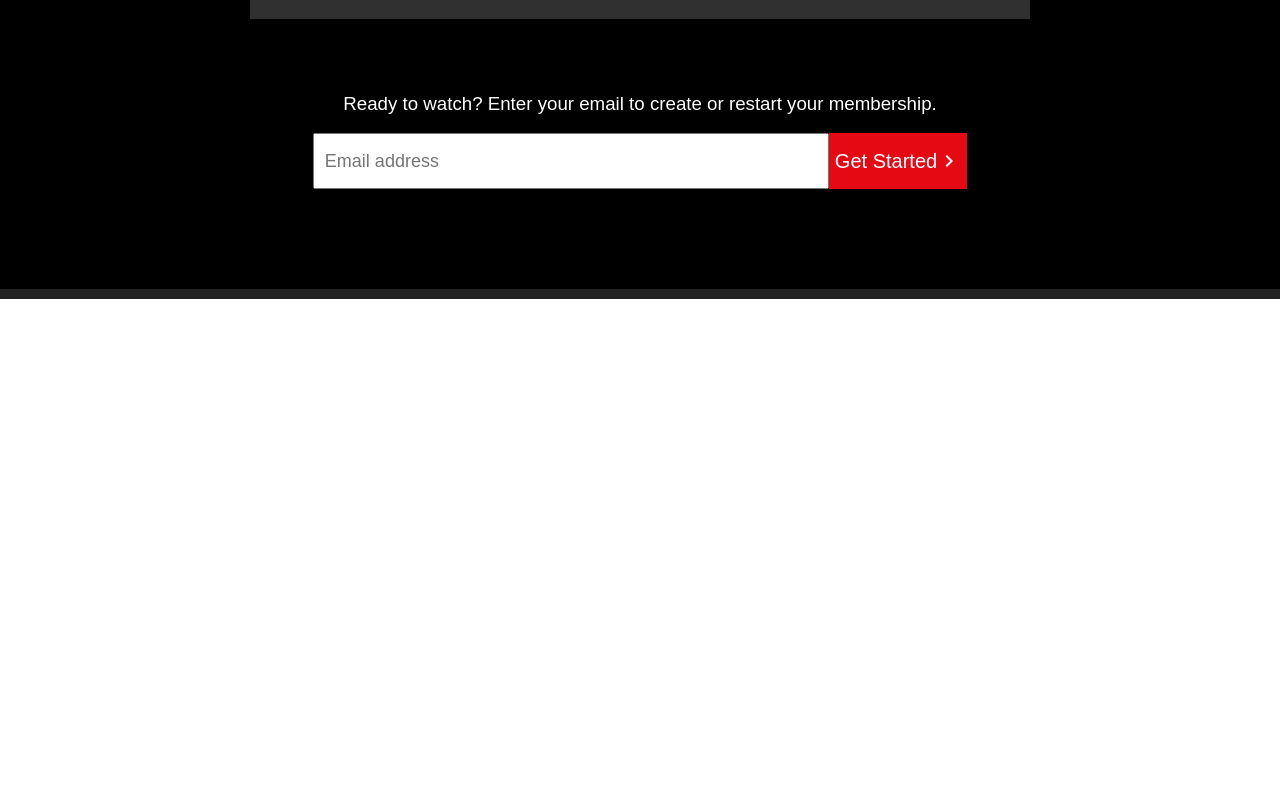
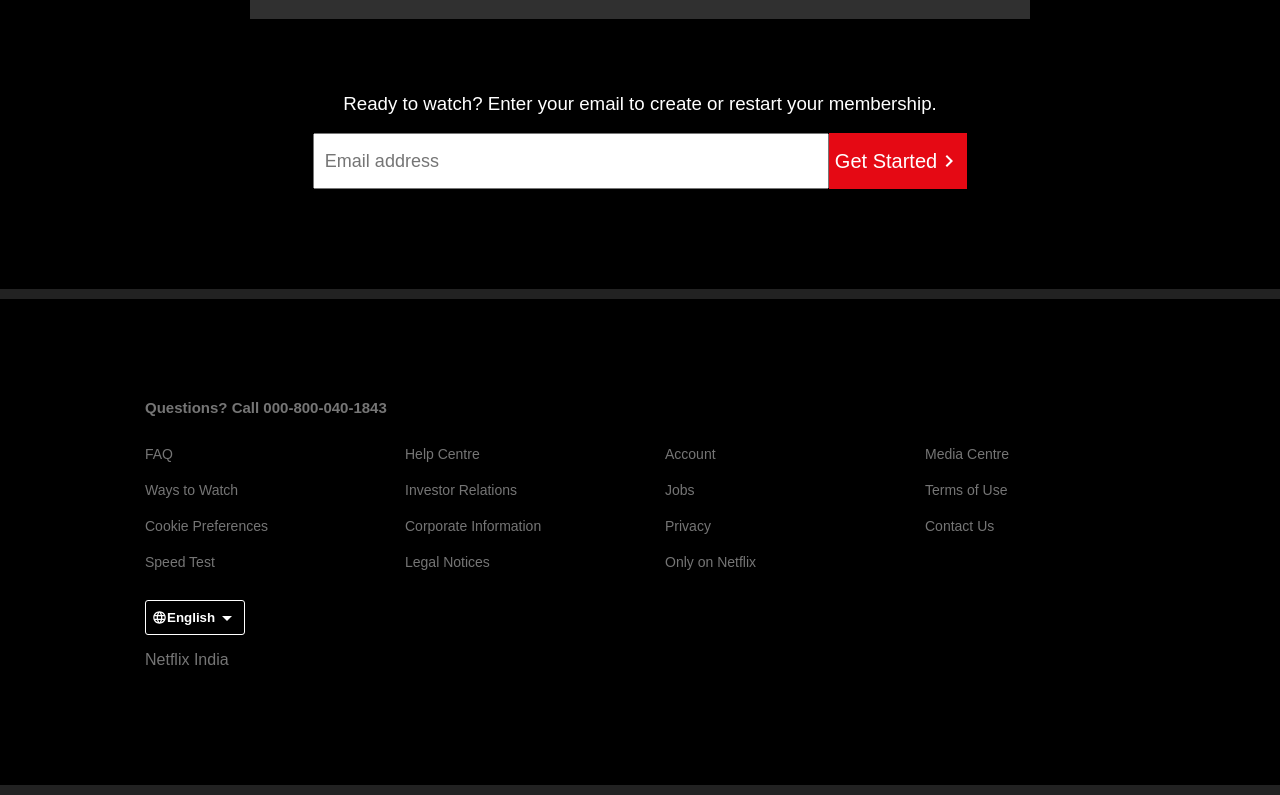
Before and after one commit to ayushthakur3001/Netflix_clone, a React (Create React App) app: page / in a window 1280 px wide. Shown: the part 4319-5114 px from the top of the page. Before the commit the page ends 4618 px from the top, so only its background shows below. Built offline with nearby package versions, Linux system fonts and the light colour scheme.

Commit message:
Footer Section Added

```diff
--- a/src/App.js
+++ b/src/App.js
@@ -5,6 +5,7 @@ import { Download } from './pages/Download'
 import { Watch } from './pages/Watch'
 import { Kids } from './pages/Kids'
 import { Faq } from './pages/FAQ'
+import { Footer } from './pages/Footer'
 const App = () => {
   return (
     <div className='app'>
@@ -14,6 +15,7 @@ const App = () => {
       <Watch />
       <Kids/>
       <Faq/>
+      <Footer/>
     </div>
   )
 }
--- /dev/null
+++ b/src/pages/Footer/index.js
@@ -0,0 +1,43 @@
+import "./style.scss";
+import { Language } from "../../components/Language";
+const links = [
+  ["FAQ", "Ways to Watch", "Cookie Preferences", "Speed Test"],
+
+  [
+    "Help Centre",
+    "Investor Relations",
+    "Corporate Information",
+    "Legal Notices",
+  ],
+
+  ["Account", "Jobs", "Privacy", "Only on Netflix"],
+  ["Media Centre", "Terms of Use", "Contact Us"],
+];
+
+const FooterList = ({ list }) => {
+  return (
+    <ul className="list">
+      {list.map((li) => (
+        <li key={Math.random()}>{li}</li>
+      ))}
+    </ul>
+  );
+};
+
+export const Footer = () => {
+  return (
+    <div className="footer">
+      <h5>Questions? <span>Call 000-800-040-1843</span></h5>
+      <div className="lists">
+        {links.map((list) => (
+          <FooterList key={Math.random()} list={list} />
+        ))}
+      </div>
+      <div className='ending'>
+      <Language  />
+      <p>Netflix India</p>
+      </div>
+
+    </div>
+  );
+};
--- /dev/null
+++ b/src/pages/Footer/style.scss
@@ -0,0 +1,62 @@
+@import '../../global.scss';
+.footer{
+  background-color: black;
+  display: flex;
+  flex-direction: column;
+  color: rgb(117,117,117);
+  border-bottom: 10px solid rgb(34,34,34);
+  font-family: sans-serif;
+  padding: 100px;
+  @include mobile{
+    padding: 50px 0 0px 20px;
+
+  }
+  h5{
+    margin: 0 45px;
+    font-size: 15px;
+    font-family: sans-serif;
+    span{
+      cursor: pointer;
+      &:hover{
+        text-decoration: underline;
+      }
+    }
+    @include mobile{
+      margin: 0 10px;
+    }
+  }
+  @include mobile{
+      flex-direction: column;
+      height: 80vh;
+
+  }
+  .ending{
+    margin-left: 45px;
+    @include mobile{
+      margin: 0 10px;
+    }
+  }
+}
+.lists{
+  display: flex;
+  flex-wrap: wrap;
+}
+.list{
+  width:170px ;
+  margin: 10px 45px;
+  padding: 0;
+  @include mobile{
+    width: 130px;
+    margin: 5px 10px;
+  }
+  li{
+    font-size: 14px;
+    list-style-type: none;
+    margin: 20px 0;
+    cursor: pointer;
+    &:hover{
+
+      text-decoration: underline;
+    }
+  }
+}
```
